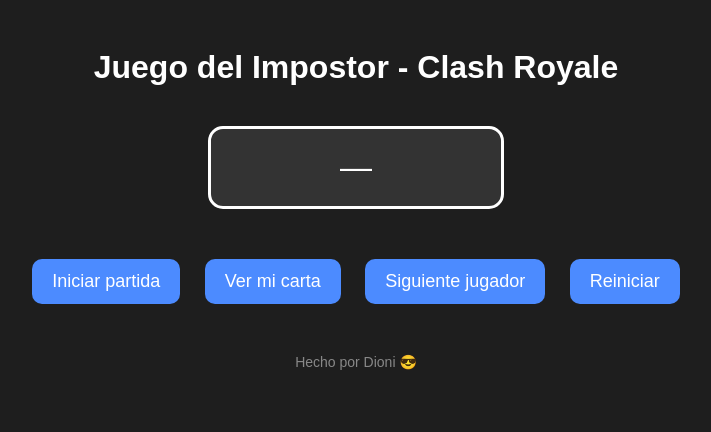
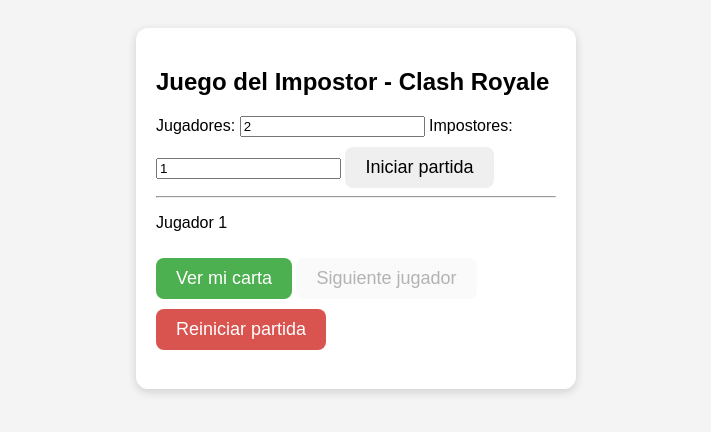
Before and after one commit to diomigs116-star/impostor-clash-royale, a plain HTML site: page index.html in a window 1280 px wide. Both pictures are taken after a click on the button "Iniciar partida". Shown: the whole page, without its empty margins (284-995 px from the left). Drawn offline with Linux system fonts and the light colour scheme.

Commit message:
Update index.html

```diff
--- a/index.html
+++ b/index.html
@@ -1,71 +1,104 @@
-<!DOCTYPE html>
-<html lang="es">
+<!DOCTYPE html><html lang="es">
 <head>
-    <meta charset="UTF-8">
-    <meta name="viewport" content="width=device-width, initial-scale=1.0">
-    <title>Impostor Clash Royale</title>
-
-    <style>
-        body {
-            font-family: Arial, sans-serif;
-            background: #1e1e1e;
-            color: white;
-            text-align: center;
-            padding: 20px;
-        }
-
-        h1 {
-            margin-bottom: 30px;
-        }
-
-        #carta {
-            margin: 40px auto;
-            padding: 20px;
-            width: 250px;
-            font-size: 32px;
-            border: 3px solid white;
-            border-radius: 15px;
-            background: #333;
-        }
-
-        button {
-            padding: 12px 20px;
-            margin: 10px;
-            font-size: 18px;
-            border: none;
-            border-radius: 10px;
-            cursor: pointer;
-            background: #4c8bff;
-            color: white;
-            transition: 0.2s;
-        }
-
-        button:hover {
-            background: #3067d6;
-        }
-
-        .footer {
-            margin-top: 40px;
-            font-size: 14px;
-            color: #888;
-        }
-    </style>
+  <meta charset="UTF-8" />
+  <meta name="viewport" content="width=device-width, initial-scale=1.0" />
+  <title>Impostor Clash Royale</title>
+  <style>
+    body { font-family: Arial, sans-serif; padding: 20px; background: #f4f4f4; }
+    .card { background: white; padding: 20px; border-radius: 12px; box-shadow: 0 3px 10px rgba(0,0,0,0.15); max-width: 400px; margin: auto; }
+    button { padding: 10px 20px; border: none; border-radius: 8px; font-size: 18px; cursor: pointer; margin-top: 10px; }
+    #reveal { background: #4CAF50; color: white; }
+    #reset { background: #d9534f; color: white; }
+  </style>
 </head>
 <body>
+  <div class="card">
+    <h2>Juego del Impostor - Clash Royale</h2><label>Jugadores:</label>
+<input id="numPlayers" type="number" min="1" value="2" />
 
-    <h1>Juego del Impostor - Clash Royale</h1>
+<label>Impostores:</label>
+<input id="numImpostors" type="number" min="1" value="1" />
 
-    <div id="carta">—</div>
+<button id="setup">Iniciar partida</button>
+<hr>
 
-    <button onclick="iniciarPartida()">Iniciar partida</button>
-    <button onclick="verMiCarta()">Ver mi carta</button>
-    <button onclick="siguienteJugador()">Siguiente jugador</button>
-    <button onclick="reiniciarPartida()">Reiniciar</button>
+<p id="playerInfo"></p>
+<button id="reveal" disabled>Ver mi carta</button>
+<button id="next" disabled>Siguiente jugador</button>
+<button id="reset">Reiniciar partida</button>
 
-    <!-- AQUÍ se carga el archivo del juego -->
-    <script src="script.js"></script>
+<h3 id="result"></h3>
 
-    <div class="footer">Hecho por Dioni 😎</div>
+  </div>  <script>
+    const cartas = ["Esqueletos", "Valkyria", "Gigante", "Mago", "Bruja", "Montapuercos", "Verdugo", "Gólem", "Príncipe", "Caballero"];
 
-</body>
+    let roles = [];
+    let currentPlayer = 0;
+
+    document.getElementById("setup").onclick = function() {
+      const n = parseInt(document.getElementById("numPlayers").value);
+      const impostors = parseInt(document.getElementById("numImpostors").value);
+
+      roles = [];
+
+      // Crear lista de roles
+      for (let i = 0; i < n; i++) roles.push("CARD");
+      for (let i = 0; i < impostors; i++) roles[i] = "IMPOSTOR";
+
+      // Mezclar
+      for (let i = roles.length - 1; i > 0; i--) {
+        const j = Math.floor(Math.random() * (i + 1));
+        [roles[i], roles[j]] = [roles[j], roles[i]];
+      }
+
+      // Elegir UNA carta para toda la partida
+      gameCard = cartas[Math.floor(Math.random() * cartas.length)];
+
+      currentPlayer = 0;
+      updatePlayerInfo();
+
+      document.getElementById("reveal").disabled = false;
+      document.getElementById("next").disabled = true;
+    };
+
+    function updatePlayerInfo() {
+      document.getElementById("playerInfo").textContent = "Jugador " + (currentPlayer + 1);
+    }
+
+    document.getElementById("reveal").onclick = function() {
+      const result = document.getElementById("result");
+      if (roles[currentPlayer] === "IMPOSTOR") {
+        result.textContent = "ERES EL IMPOSTOR";
+      } else {
+        result.textContent = "Tu carta es: " + gameCard;
+      }
+
+      document.getElementById("next").disabled = false;
+      document.getElementById("reveal").disabled = true;
+    };
+
+    document.getElementById("next").onclick = function() {
+      currentPlayer++;
+      document.getElementById("result").textContent = "";
+
+      if (currentPlayer >= roles.length) {
+        document.getElementById("playerInfo").textContent = "Todos los jugadores ya vieron su rol.";
+        document.getElementById("next").disabled = true;
+        return;
+      }
+
+      updatePlayerInfo();
+      document.getElementById("reveal").disabled = false;
+      document.getElementById("next").disabled = true;
+    };
+
+    document.getElementById("reset").onclick = function() {
+      roles = [];
+      currentPlayer = 0;
+      document.getElementById("result").textContent = "";
+      document.getElementById("playerInfo").textContent = "";
+      document.getElementById("reveal").disabled = true;
+      document.getElementById("next").disabled = true;
+    };
+  </script></body>
 </html>
```
